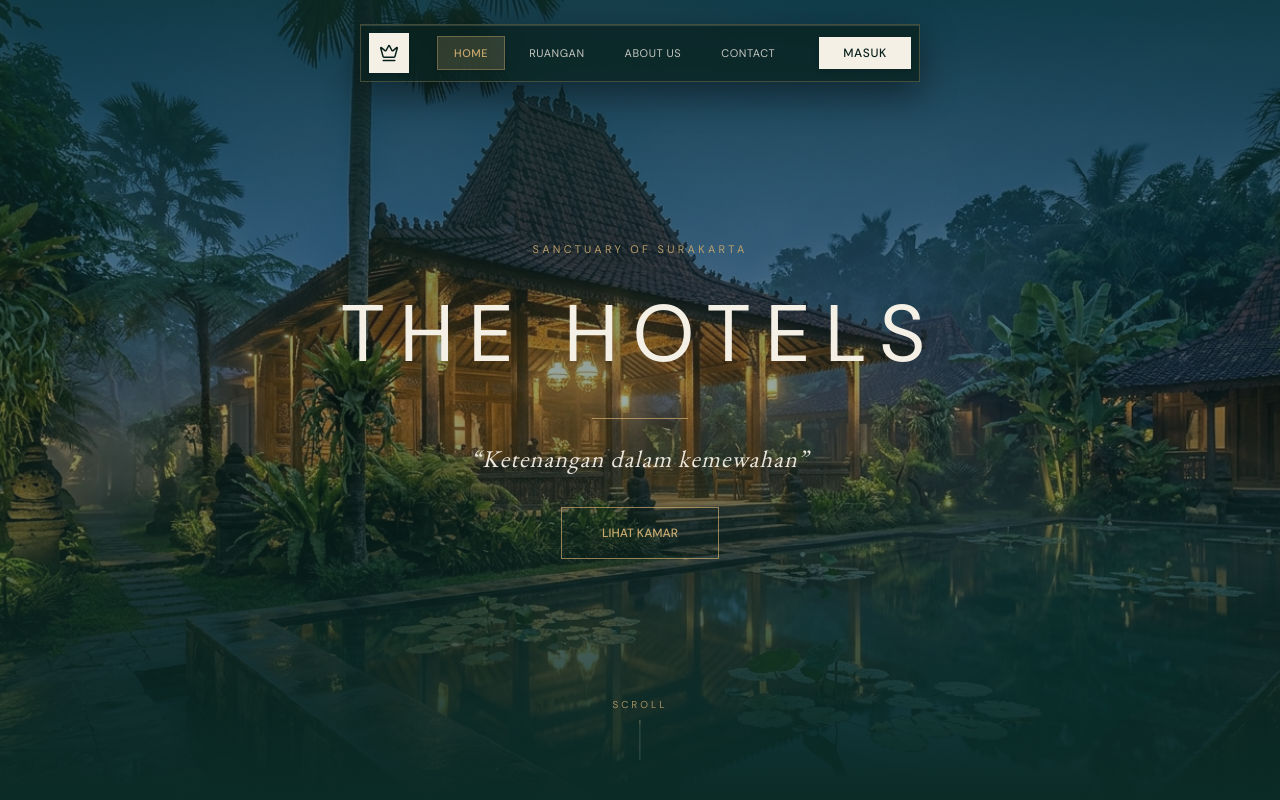
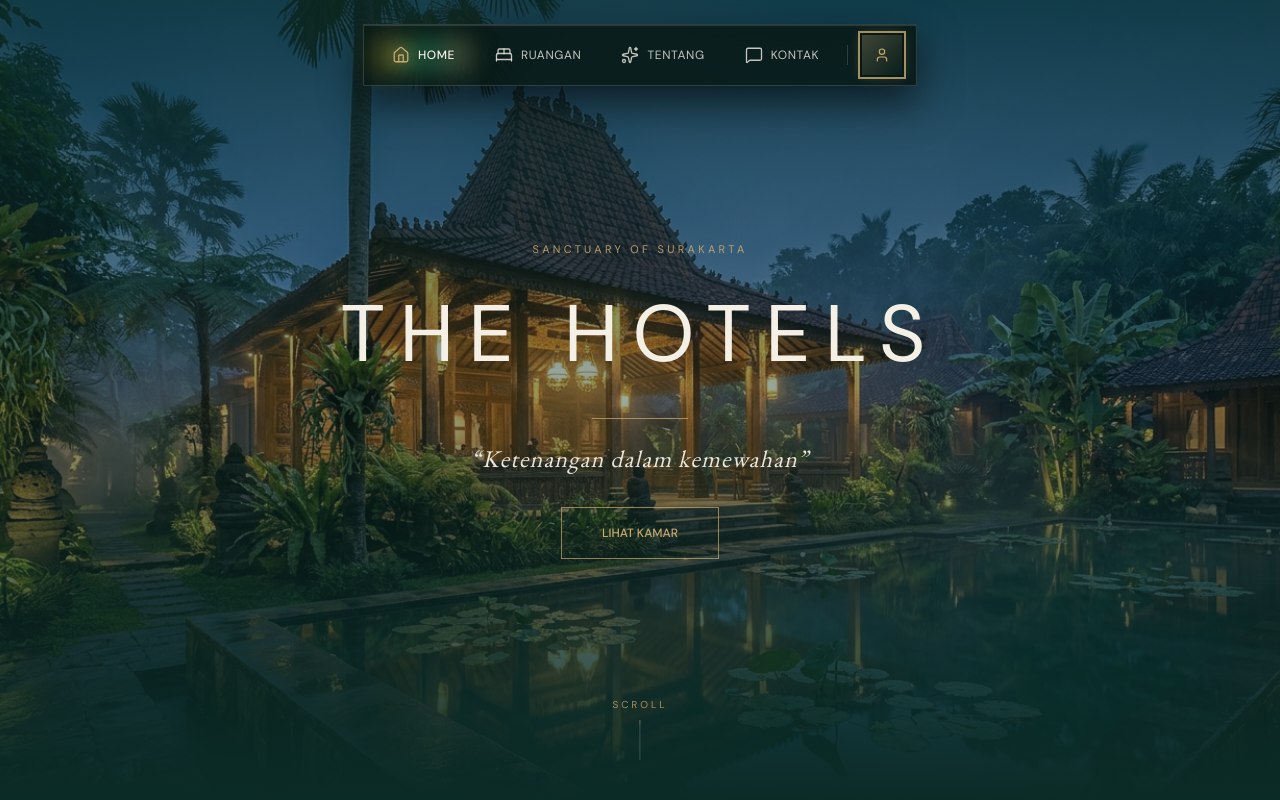
Before and after one commit to Aziz140609/The-Hotels, a Next.js app: page / in a window 1280 px wide. Shown: the top 800 px of the page. Built offline with nearby package versions, Linux system fonts and the light colour scheme; no server answers; the database is empty.

Commit message:
update : implement organic pill floating dock navbar with aurora glow and circular avatar

```diff
--- a/src/components/layout/account-menu.tsx
+++ b/src/components/layout/account-menu.tsx
@@ -2,7 +2,7 @@
 
 import { useState, useRef, useEffect } from 'react';
 import Link from 'next/link';
-import { ChevronDown, LayoutDashboard, LogOut, User, CalendarCheck } from 'lucide-react';
+import { LayoutDashboard, LogOut, User, CalendarCheck } from 'lucide-react';
 import { signOut } from '@/lib/actions/auth';
 
 interface AccountMenuProps {
@@ -30,32 +30,39 @@ export function AccountMenu({ nama, isAdmin }: AccountMenuProps) {
 
   return (
     <div ref={ref} className="relative">
+      {/* Circular Avatar with Glowing Ring */}
       <button
         type="button"
         onClick={() => setOpen((v) => !v)}
-        className="flex items-center gap-2 rounded-full bg-ivory px-4 py-2 text-xs font-medium text-emerald-950 shadow-md transition-all duration-300 hover:bg-gold hover:scale-102"
+        title={nama}
+        className="group relative flex h-10 w-10 items-center justify-center rounded-full bg-gradient-to-br from-gold/40 via-emerald-900 to-emerald-950 ring-2 ring-gold/90 ring-offset-2 ring-offset-[#0B1E19] shadow-[0_0_14px_rgba(201,169,110,0.4)] transition-all duration-300 hover:scale-105 hover:ring-gold hover:shadow-[0_0_20px_rgba(201,169,110,0.7)]"
       >
-        <User className="h-3.5 w-3.5 text-emerald-900" strokeWidth={2} />
-        <span>{nama}</span>
-        <ChevronDown className="h-3.5 w-3.5 text-emerald-900" strokeWidth={2} />
+        <span className="font-serif text-sm font-semibold uppercase text-gold drop-shadow">
+          {nama.charAt(0)}
+        </span>
       </button>
+
       {open && (
-        <div className="absolute right-0 z-50 mt-3 w-56 rounded-2xl border border-gold/30 bg-emerald-950/95 py-2.5 shadow-2xl backdrop-blur-xl">
+        <div className="absolute right-0 z-50 mt-3 w-56 rounded-3xl border border-white/10 bg-[#0B1E19]/95 p-2 shadow-[0_20px_50px_rgba(0,0,0,0.7)] backdrop-blur-2xl">
+          <div className="px-4 py-2 border-b border-white/10 mb-1">
+            <span className="block text-[10px] uppercase tracking-widest text-gold/80">Akun Anda</span>
+            <span className="text-sm font-serif text-ivory font-medium truncate block">{nama}</span>
+          </div>
           {items.map(({ href, label, icon: Icon }) => (
             <Link
               key={href}
               href={href}
               onClick={() => setOpen(false)}
-              className="flex items-center gap-3 px-4 py-2.5 text-[12px] text-ivory/90 transition-colors hover:bg-emerald-900/60 hover:text-gold"
+              className="flex items-center gap-3 rounded-full px-4 py-2.5 text-[12px] text-ivory/85 transition-colors hover:bg-white/10 hover:text-gold"
             >
               <Icon className="h-4 w-4 text-gold" strokeWidth={1.5} />
               {label}
             </Link>
           ))}
-          <form action={signOut} className="mt-1 border-t border-gold/20 pt-1">
+          <form action={signOut} className="mt-1 border-t border-white/10 pt-1">
             <button
               type="submit"
-              className="flex w-full items-center gap-3 px-4 py-2.5 text-[12px] text-danger transition-colors hover:bg-emerald-900/60"
+              className="flex w-full items-center gap-3 rounded-full px-4 py-2.5 text-[12px] text-danger transition-colors hover:bg-danger/10"
             >
               <LogOut className="h-4 w-4" strokeWidth={1.5} />
               Keluar
--- a/src/components/layout/public-navbar.tsx
+++ b/src/components/layout/public-navbar.tsx
@@ -1,15 +1,15 @@
 'use client';
 
 import Link from 'next/link';
-import { Menu, Crown } from 'lucide-react';
+import { Home, BedDouble, Sparkles, MessageSquare, User } from 'lucide-react';
 import { usePathname } from 'next/navigation';
 import { AccountMenu } from './account-menu';
 
-const links = [
-  ['Home', '/'],
-  ['Ruangan', '/kamar'],
-  ['About Us', '/#tentang-kami'],
-  ['Contact', '/contact'],
+const navItems = [
+  { label: 'Home', href: '/', icon: Home },
+  { label: 'Ruangan', href: '/kamar', icon: BedDouble },
+  { label: 'Tentang', href: '/#tentang-kami', icon: Sparkles },
+  { label: 'Kontak', href: '/contact', icon: MessageSquare },
 ] as const;
 
 export interface NavUser {
@@ -22,63 +22,66 @@ interface PublicNavbarProps {
   user?: NavUser | null;
 }
 
-export function PublicNavbar({ onMenuOpen, user }: PublicNavbarProps) {
+export function PublicNavbar({ user }: PublicNavbarProps) {
   const pathname = usePathname();
 
   return (
     <header className="fixed top-4 md:top-6 inset-x-0 z-50 flex justify-center px-4 pointer-events-none">
-      <nav className="pointer-events-auto flex items-center justify-between gap-2 sm:gap-4 md:gap-6 rounded-full border border-gold/30 bg-emerald-950/75 p-1.5 md:p-2 shadow-[0_12px_36px_rgba(0,0,0,0.45),inset_0_1px_1px_rgba(255,255,255,0.15)] backdrop-blur-xl transition-all duration-300">
-        {/* Left Circular Emblem Logo */}
-        <Link
-          href="/"
-          className="group flex h-9 w-9 md:h-10 md:w-10 shrink-0 items-center justify-center rounded-full bg-ivory text-emerald-950 shadow-md transition-all duration-300 hover:scale-105 hover:bg-gold"
-          title="The Hotels"
-        >
-          <Crown className="h-4 w-4 md:h-5 md:w-5 text-emerald-950 transition-transform duration-300 group-hover:rotate-6" strokeWidth={1.75} />
-        </Link>
-
-        {/* Center Links (Desktop) */}
-        <div className="hidden md:flex items-center gap-1 lg:gap-2 px-1">
-          {links.map(([label, href]) => {
+      <nav className="pointer-events-auto relative flex items-center gap-1 sm:gap-2 rounded-full border border-white/15 bg-[#081814]/85 px-2.5 py-2 sm:px-3 sm:py-2.5 shadow-[0_16px_40px_rgba(0,0,0,0.6),inset_0_1px_1px_rgba(255,255,255,0.15)] backdrop-blur-2xl transition-all duration-300">
+        {navItems.map(({ label, href, icon: Icon }) => {
           const isActive = href === '/' ? pathname === '/' : pathname === href;
           return (
             <Link
               key={href}
               href={href}
-                className={`px-4 py-2 rounded-full text-[11px] uppercase tracking-wider transition-all duration-200 ${
+              className={`group relative flex items-center gap-2 rounded-full px-3.5 py-2 sm:px-4 sm:py-2 transition-all duration-300 ${
+                isActive ? 'text-gold' : 'text-ivory/70 hover:text-gold'
+              }`}
+            >
+              {/* Soft Radiant Aurora Glow (inspired by screenshot) */}
+              {isActive && (
+                <span className="absolute inset-0 -z-10 rounded-full bg-gradient-to-r from-amber-400/35 via-emerald-400/30 to-gold/35 blur-md" />
+              )}
+              <span className="absolute inset-0 -z-10 rounded-full opacity-0 transition-opacity duration-300 group-hover:opacity-100 bg-gradient-to-r from-amber-400/20 via-emerald-400/20 to-gold/20 blur-md" />
+
+              {/* Icon */}
+              <Icon
+                className={`h-4 w-4 sm:h-4.5 sm:w-4.5 transition-transform duration-300 group-hover:scale-110 ${
+                  isActive ? 'text-gold drop-shadow-[0_0_8px_rgba(201,169,110,0.7)]' : 'text-ivory/80 group-hover:text-gold'
+                }`}
+                strokeWidth={1.75}
+              />
+
+              {/* Label */}
+              <span
+                className={`text-[11px] sm:text-xs tracking-wider uppercase transition-colors ${
                   isActive
-                    ? 'bg-gold/20 text-gold border border-gold/40 shadow-sm font-medium'
-                    : 'text-ivory/80 hover:text-gold hover:bg-white/5'
+                    ? 'font-medium text-ivory drop-shadow-sm'
+                    : 'hidden sm:inline font-normal text-ivory/80 group-hover:text-gold'
                 }`}
               >
                 {label}
+              </span>
             </Link>
           );
         })}
-        </div>
 
-        {/* Right Action: User Menu / Login Pill */}
-        <div className="flex items-center gap-2">
+        {/* Subtle Separator */}
+        <div className="h-5 w-px bg-white/15 mx-1" />
+
+        {/* Right Circular Avatar / Profile Button with Glowing Ring */}
+        <div className="flex items-center pl-0.5 pr-0.5">
           {user ? (
             <AccountMenu nama={user.nama} isAdmin={user.isAdmin} />
           ) : (
             <Link
               href="/login"
-              className="rounded-full bg-ivory hover:bg-gold text-emerald-950 font-medium px-5 md:px-6 py-2 text-xs uppercase tracking-wider shadow-md transition-all duration-300 hover:scale-105"
+              title="Masuk ke Akun"
+              className="group relative flex h-10 w-10 items-center justify-center rounded-full bg-gradient-to-br from-gold/30 to-emerald-950 ring-2 ring-gold/80 ring-offset-2 ring-offset-[#081814] shadow-[0_0_12px_rgba(201,169,110,0.35)] transition-all duration-300 hover:scale-105 hover:ring-gold hover:shadow-[0_0_18px_rgba(201,169,110,0.6)]"
             >
-              Masuk
+              <User className="h-4 w-4 text-gold transition-transform duration-300 group-hover:scale-110" strokeWidth={1.75} />
             </Link>
           )}
-
-          {/* Mobile Menu Hamburger */}
-          <button
-            type="button"
-            aria-label="Buka menu"
-            className="flex h-9 w-9 items-center justify-center rounded-full bg-white/10 text-gold hover:bg-white/20 transition-colors md:hidden"
-            onClick={onMenuOpen}
-          >
-            <Menu className="h-4 w-4" strokeWidth={1.5} />
-          </button>
         </div>
       </nav>
     </header>
```
Lines whose indentation alone changed are shown as unchanged.
